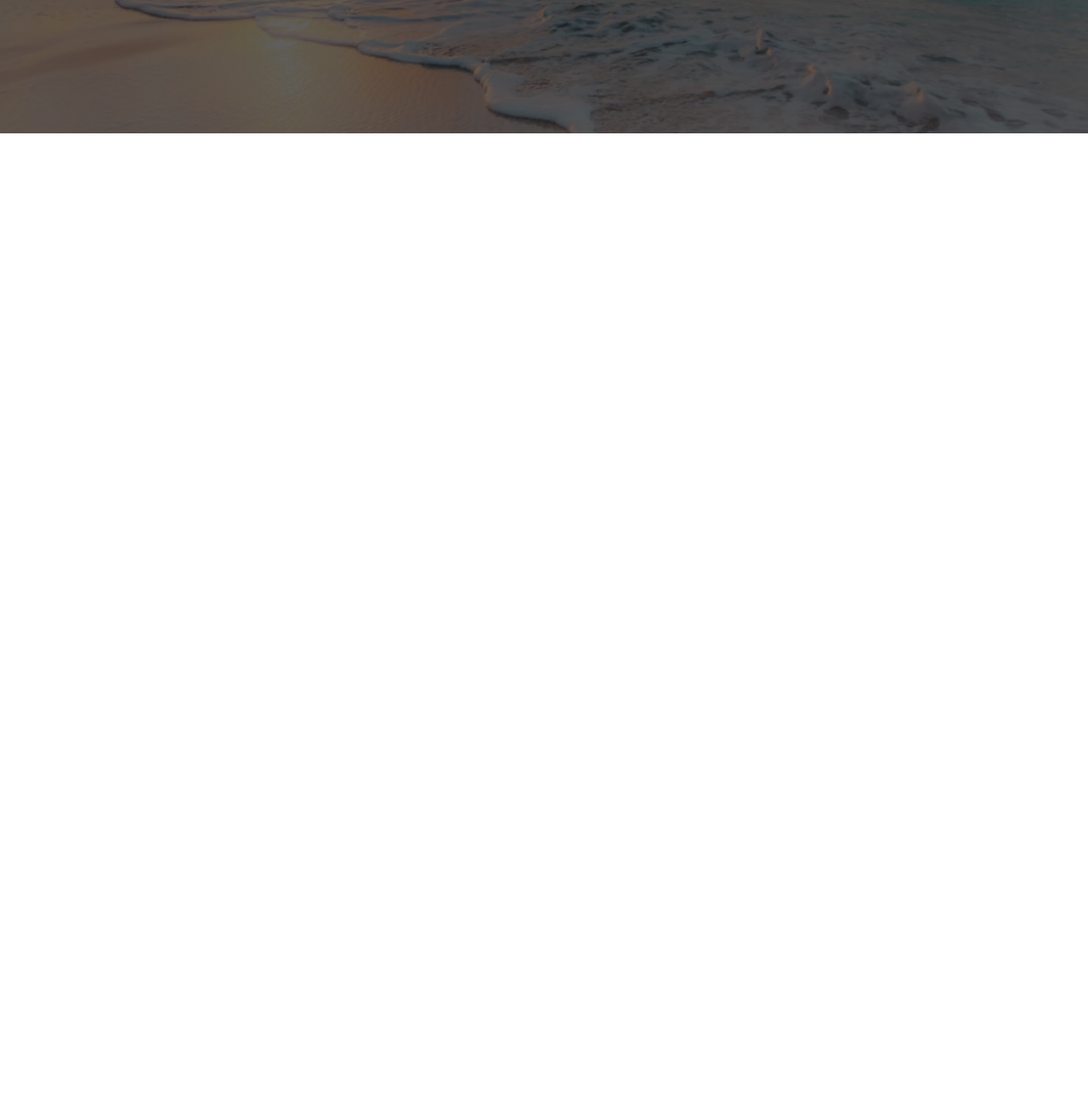
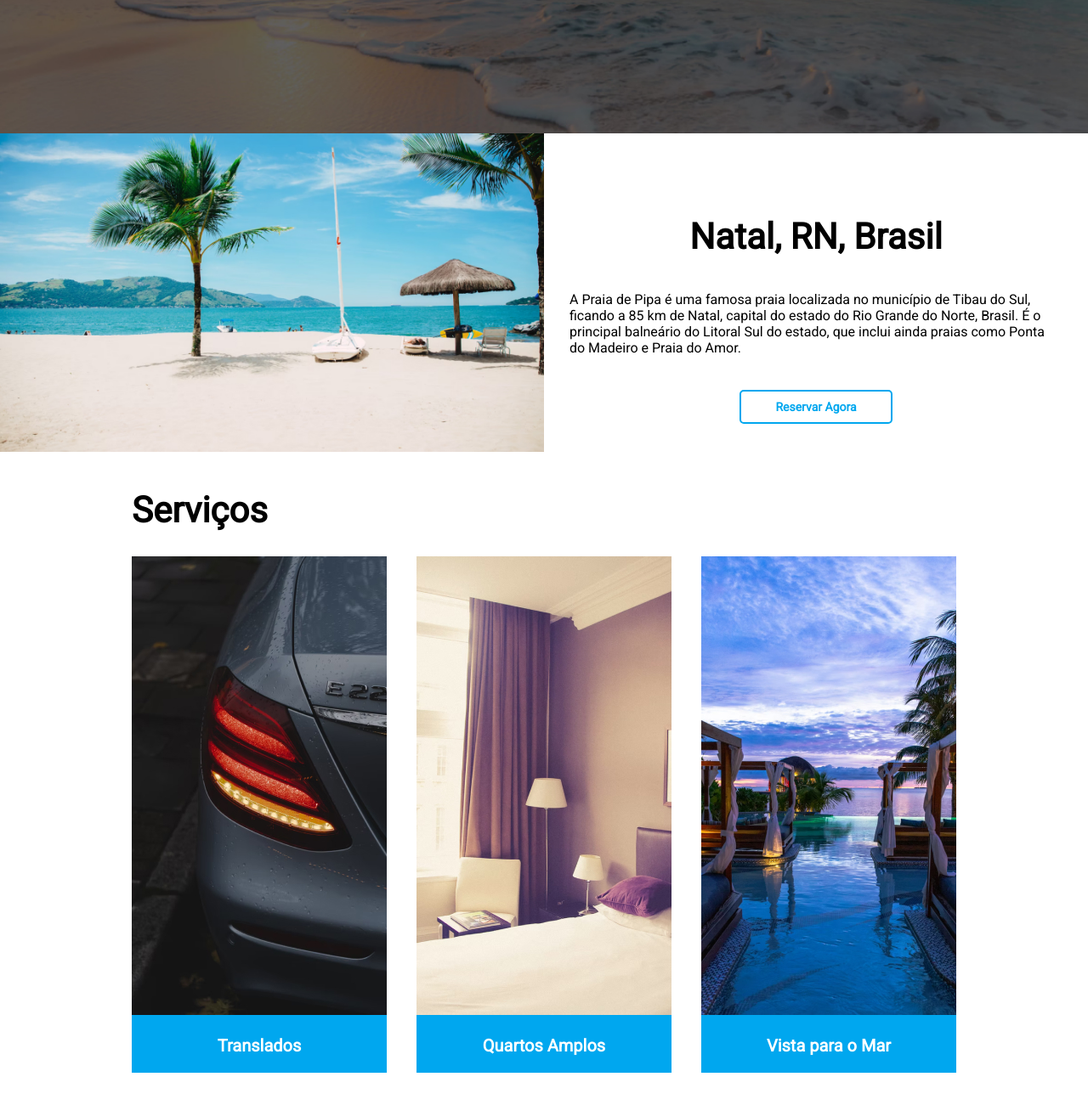
Before and after one commit to david-dev4him/SampleSiteHotelDevPipa, a plain HTML site: page index.html in a window 1280 px wide. Shown: the part 443-1744 px from the top of the page at 85% size. Before the commit the page ends 800 px from the top, so only its background shows below. Drawn offline with Linux system fonts and the light colour scheme.

Commit message:
container and services

```diff
--- a/index.html
+++ b/index.html
@@ -16,5 +16,34 @@
       <p>O seu paraíso na terrra</p>
       <a href="https://google.com" target="_blank"><button class="button button-spacing">Reservar Agora</button></a>
     </header>
+    <section class="city">
+      <div class="item-flex-50">
+        <img class="city-image"src="imagens/imagem-cidade.jpg" /> </div>
+      <div class="item-flex-50">
+        <div class="city-content">
+          <h2>Natal, RN, Brasil</h2>
+          <p class="city-text">A Praia de Pipa é uma famosa praia localizada no município de Tibau do Sul, ficando a 85 km de Natal, capital do estado do Rio Grande do Norte, Brasil. É o principal balneário do Litoral Sul do estado, que inclui ainda praias como Ponta do Madeiro e Praia do Amor.</p>
+          <button class="button button-primary">Reservar Agora</button>
+        </div>
+      </div>
+    </section>
+    <section class="services container">
+      <h2>Serviços</h2>
+      <div class="services-content">
+        <div class="services-card">
+          <img src="./imagens/imagem-carro.jpg" alt="car image" class="services-image">
+          <div class="services-text">Translados</div>
+        </div>
+        <div class="services-card">
+          <img src="./imagens/imagem-quarto.jpg" alt="car image" class="services-image">
+          <div class="services-text">Quartos Amplos</div>
+        </div>
+        <div class="services-card">
+          <img src="./imagens/imagem-vista.jpg" alt="car image" class="services-image">
+          <div class="services-text">Vista para o Mar</div>
+        </div>
+      </div>
+
+    </section>
   </body>
 </html>
--- a/style.css
+++ b/style.css
@@ -40,3 +40,92 @@ header {
 .button:hover {
   background-color: rgba(255,255,255,0.2);
 }
+
+.button-primary {
+  border: 2px solid #00A7EF;
+  color: #00A7EF;
+}
+
+.button-primary:hover {
+  background-color: rgba(0, 167, 237, 0.2);
+}
+
+.city {
+  display: flex;
+  width: 100%;
+}
+
+.item-flex-50 {
+  flex-basis: 50%;
+}
+
+.city-image {
+  width: 100%;
+  object-fit: cover;
+}
+
+h2 {
+  font-size: 42px;
+  font-weight: bold;
+}
+
+.city-content {
+  display: flex;
+  flex-direction: column;
+  padding: 30px;
+  height: 100%;
+  justify-content: center;
+  align-items: center;
+}
+
+.city-text {
+  padding: 40px 0;
+}
+
+.services {
+  padding: 40px 0;
+}
+
+.container {
+  max-width: 970px;
+  margin: 0 auto;
+}
+
+.services-content {
+  display: flex;
+  margin-top: 30px;
+  justify-content: space-between;
+  gap: 20px;
+}
+
+.services-card {
+  background-color: #00A7EF;
+
+}
+
+.services-text {
+  color: white;
+  font-weight: bold;
+  text-align: center;
+  font-size: 20px;
+  padding: 20px 0;
+}
+
+.services-image {
+  width: 100%;
+}
+
+@media(max-width: 768px) {
+  .city {
+    flex-direction: column-reverse;
+  }
+
+  .services-content{
+    flex-direction: column;
+  }
+
+  .services-image {
+    object-fit: cover;
+    max-height: 250px;
+  }
+}
```
